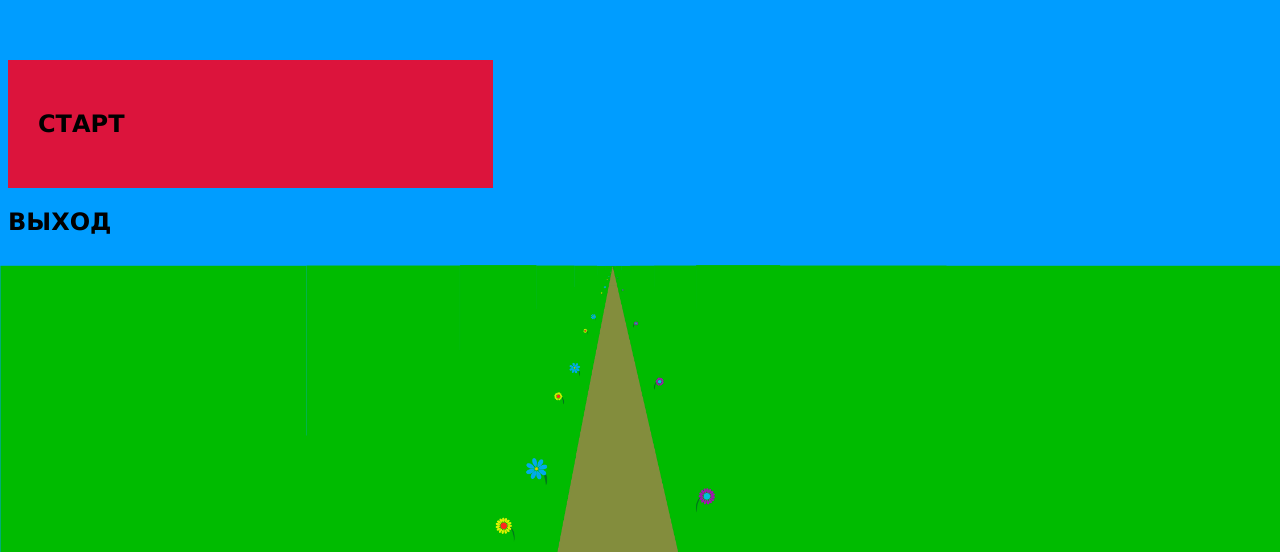
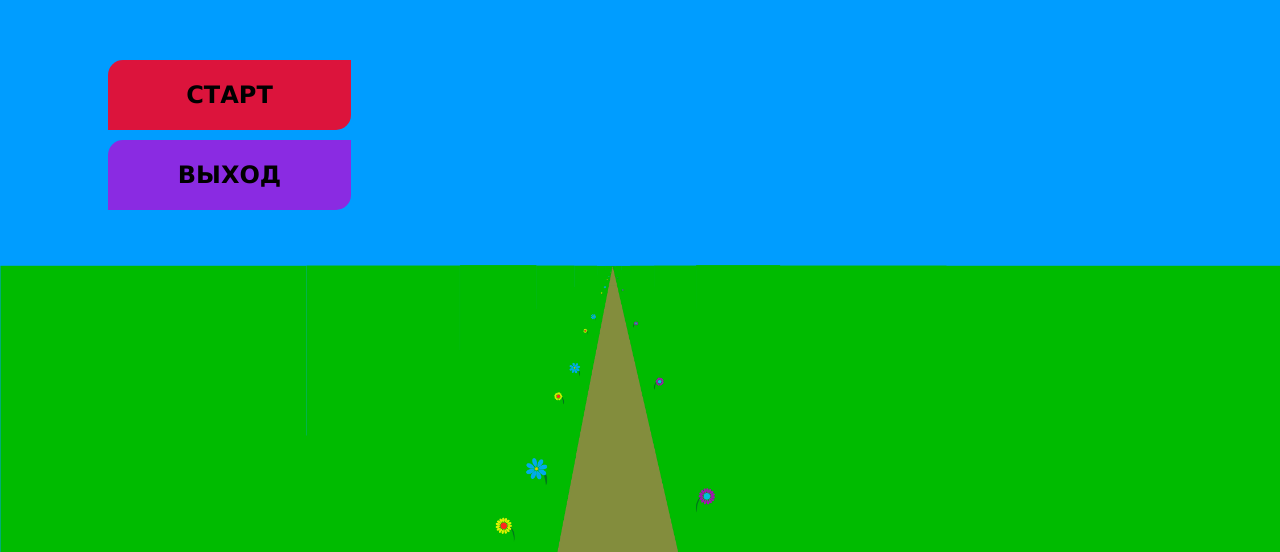
Before and after one commit to Pozziliv/GamePZ-OpenCode-, a plain HTML site: page web/Index.html in a window 1280 px wide. Shown: the part 248-800 px from the top of the page. Drawn offline with Linux system fonts and the light colour scheme.

Commit message:
EXIT!!!!!!!!!

```diff
--- a/web/script.js
+++ b/web/script.js
@@ -3,3 +3,9 @@ window.onresize = function (){
         window.resizeTo(485, 765);
     }
 }
+
+const exit = document.querySelector(".exit")
+
+exit.addEventListener("click", function exit() {
+    window.close();
+});
--- a/web/style.css
+++ b/web/style.css
@@ -8,11 +8,21 @@ body{
     font-family: Verdana, Geneva, Tahoma, sans-serif;
 }
 .btns{
+    text-align: center;
     margin-top: 300px;
+    width: 242.5px;
+    margin-left: 100.25px;
 }
 .start{
     background-color: crimson;
-    padding: 30px;
+    padding: 1px;
+    margin-bottom: 10px;
+    border-radius: 15px 0 15px 0;
+}
+.exit{
+    background-color: blueviolet;
+    padding: 1px;
+    border-radius: 15px 0 15px 0;
 }
 .links{
     text-decoration: none;
```
Also changed, not shown: 1 other file.
